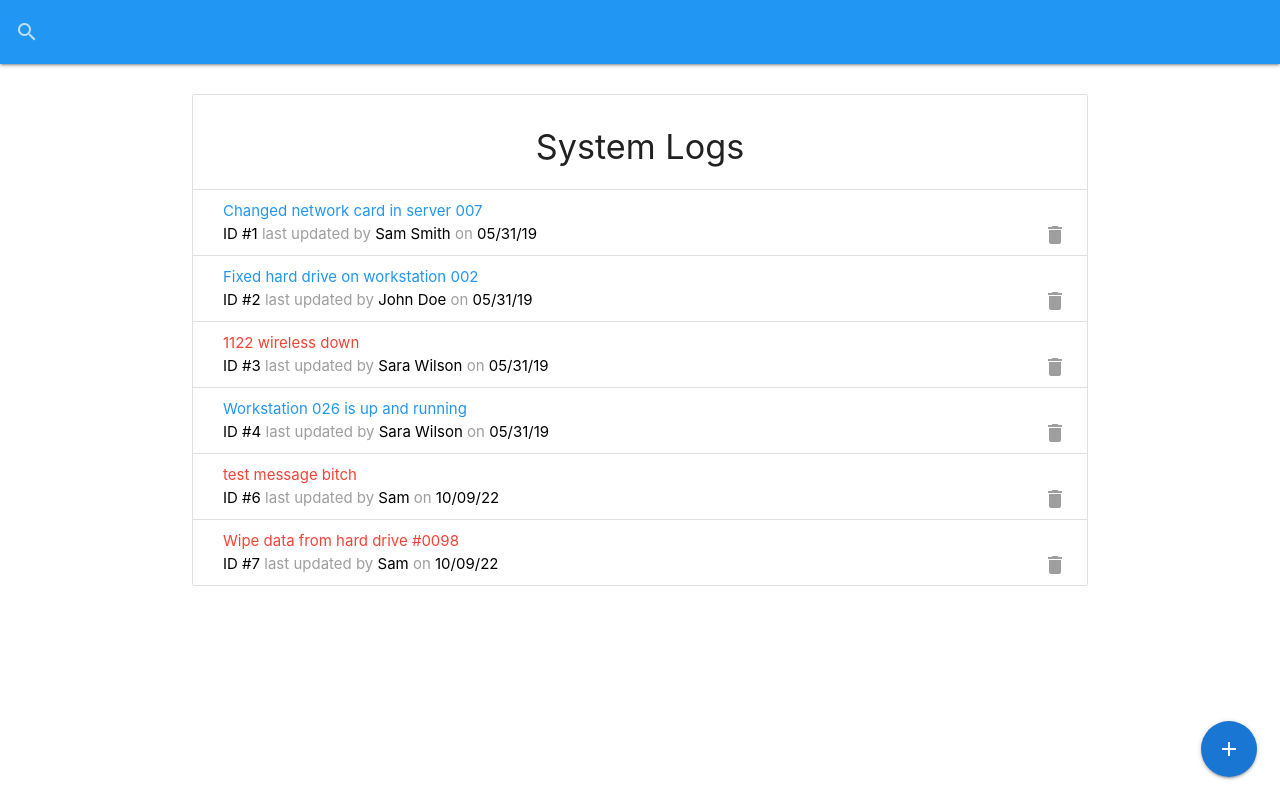
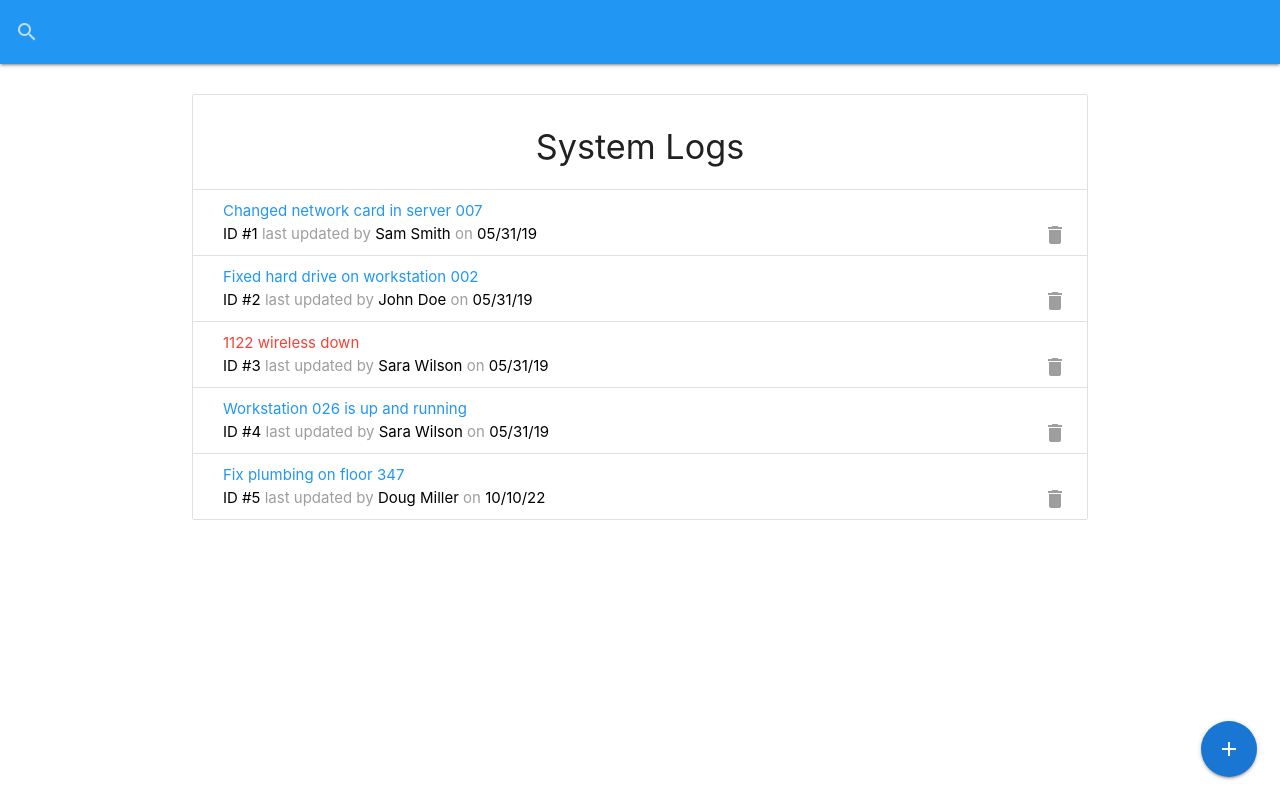
Before and after one commit to 09eric09/IT-Logger, a React (Create React App) app: page / in a window 1280 px wide. Built offline with nearby package versions, Linux system fonts and the light colour scheme; data requests are answered from the project's data file.

Commit message:
edit log funcitonality

```diff
--- a/db.json
+++ b/db.json
@@ -29,18 +29,11 @@
       "date": "2019-05-31T19:57:35.544Z"
     },
     {
-      "message": "test message bitch",
-      "attention": true,
-      "tech": "Sam",
-      "date": "2022-10-09",
-      "id": 6
-    },
-    {
-      "message": "Wipe data from hard drive #0098",
-      "attention": true,
-      "tech": "Sam",
-      "date": "2022-10-09",
-      "id": 7
+      "id": 5,
+      "message": "Fix plumbing on floor 347",
+      "attention": false,
+      "tech": "Doug  Miller",
+      "date": "2022-10-10"
     }
   ],
   "techs": [
@@ -58,6 +51,16 @@
       "id": 3,
       "firstName": "Sara",
       "lastName": "Wilson"
+    },
+    {
+      "firstName": "Bob",
+      "lastName": "Johnson",
+      "id": 4
+    },
+    {
+      "firstName": "Doug ",
+      "lastName": "Miller",
+      "id": 5
     }
   ]
 }
--- a/src/components/logs/EditLogModal.js
+++ b/src/components/logs/EditLogModal.js
@@ -1,20 +1,45 @@
-import React, { useState } from 'react';
-import { useSelector } from 'react-redux';
+import React, { useState, useEffect } from 'react';
+import { useSelector, useDispatch } from 'react-redux';
+import { logActions } from '../../store';
 
 const EditLogModal = () => {
-    const logs = useSelector(state => state.log.logs);
+    const currentLog = useSelector(state => state.log.currentLog);
+    const techs = useSelector(state => state.tech.techs);
+    const date = new Date().toISOString().split('T')[0];
+    const dispatch = useDispatch();
+
     const [message, setMessage] = useState('');
     const [attention, setAttention] = useState(false);
     const [tech, setTech] = useState('');
 
+    // console.log(currentLog);
+
+    useEffect(()=> {
+        if (currentLog) {
+            setMessage(currentLog.message);
+            setAttention(currentLog.attention);
+            setTech(currentLog.tech);
+        }
+      }, [currentLog]);
+
     const submitHandler = () => {
         let data = {
+            id: currentLog.id,
             message: message,
             attention: attention,
-            tech: tech
+            tech: tech,
+            date: date,
         }
 
-        console.log(data);
+        fetch(`logs/${currentLog.id}`, {
+            method: 'PUT',
+            body: JSON.stringify(data),
+            headers: {
+                'Content-Type': 'application/json'
+            }
+        });
+
+        dispatch(logActions.updateLog(data));
         setMessage('');
         setAttention('');
         setTech('');
@@ -35,8 +60,9 @@ const EditLogModal = () => {
                 <div className="input-field">
                     <select className="browser-default" onChange={(e)=> setTech(e.target.value)} name="tech" value={tech}>
                         <option value="" disabled>Select a Technician</option>
-                        <option value="Jon Doe">Jon Doe</option>
-                        <option value="Jane Doe"></option>
+                        {techs.map(tech => (
+                        <option value={`${tech.firstName} ${tech.lastName}`} key={tech.id}>{tech.firstName} {tech.lastName}</option>
+                        ))}
                     </select>
                 </div>
             </div>
--- a/src/components/logs/LogItem.js
+++ b/src/components/logs/LogItem.js
@@ -16,7 +16,7 @@ const LogItem = ({log}) => {
     <>
     <li className={'collection-item'}>
     <div>
-      <a className={`modal-trigger ${log.attention ? 'red-text' : 'blue-text'}`} href="#edit-log-modal">{log.message}</a>
+      <a onClick={()=> dispatch(logActions.getCurrentLog(log))}className={`modal-trigger ${log.attention ? 'red-text' : 'blue-text'}`} href="#edit-log-modal">{log.message}</a>
       <br />
       <span className="grey-text">
       <span className='black-text bold'>ID #{log.id}</span> last updated by
--- a/src/store/index.js
+++ b/src/store/index.js
@@ -1,6 +1,6 @@
 import { createSlice, configureStore } from '@reduxjs/toolkit';
 
-const initialLogState = {logs:[]};
+const initialLogState = {logs:[], currentLog:null};
 
 const logSlice = createSlice({
     name:'log',
@@ -11,6 +11,13 @@ const logSlice = createSlice({
         },
         removeLog(state, action){
             state.logs = state.logs.filter(log => log.id !== action.payload);
+        },
+        getCurrentLog(state, action){
+            state.currentLog = action.payload;
+        },
+        updateLog(state, action){
+            const existingIndex = state.logs.findIndex(log => log.id === action.payload.id);
+            state.logs[existingIndex] = action.payload;
         },
         replaceLogs(state, action){
             state.logs = action.payload;
```
